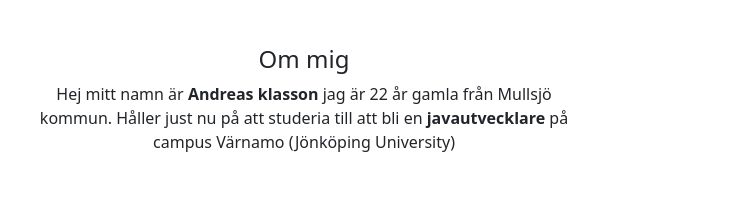
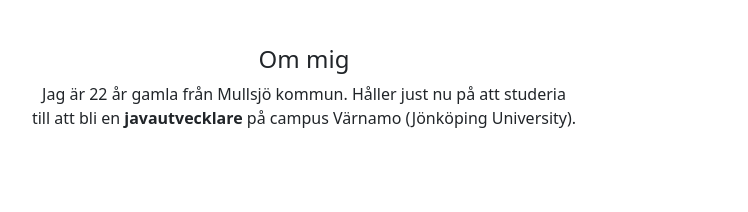
Before and after one commit to Luythen/Andreas-CV, a plain HTML site: page index.html in a window 1280 px wide. Shown: the part 452-664 px from the top of the page, 51-799 px from the left. Drawn offline with nearby package versions, Linux system fonts and the light colour scheme.

Commit message:
about me update

```diff
--- a/index.html
+++ b/index.html
@@ -17,7 +17,7 @@
             <div class="row justify-content-md-center">
                 <div class="col-6">
                     <h4>Om mig</h4>
-                    <p>Hej mitt namn är <b>Andreas klasson</b> jag är 22 år gamla från Mullsjö kommun. Håller just nu på att studeria till att bli en <b>javautvecklare</b> på campus Värnamo (Jönköping University)</p>
+                    <p>Jag är 22 år gamla från Mullsjö kommun. Håller just nu på att studeria till att bli en <b>javautvecklare</b> på campus Värnamo (Jönköping University).</p>
                 </div>
                 <div class="col-6">
                     <h4>Länkar</h4>
```
